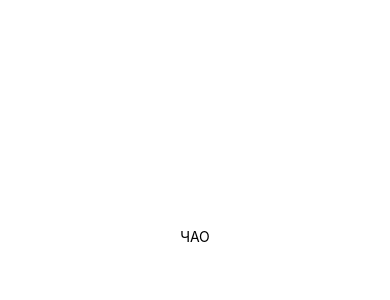
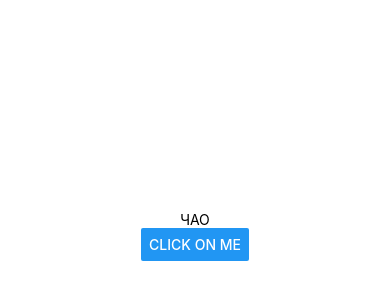
Before and after one commit to Stadionova/React-native_goals_list, a React Native app: screen / in a window 390 px wide. Shown: the part 186-486 px from the top of the page. Built offline with nearby package versions, Linux system fonts and the light colour scheme.

Commit message:
added Button component just for test

```diff
--- a/App.js
+++ b/App.js
@@ -1,11 +1,12 @@
-import { StatusBar } from 'expo-status-bar';
-import { StyleSheet, Text, View } from 'react-native';
+// import {StatusBar} from 'expo-status-bar';
+import {Button, StyleSheet, Text, View} from 'react-native';
 
 export default function App() {
     return (
         <View style={styles.container}>
             <Text>ЧАО</Text>
-      <StatusBar style="auto" />
+            {/*<StatusBar style="auto" />*/}
+            <Button title={'CLICK ON ME'}/>
         </View>
     );
 }
```
Lines whose indentation alone changed are shown as unchanged.
